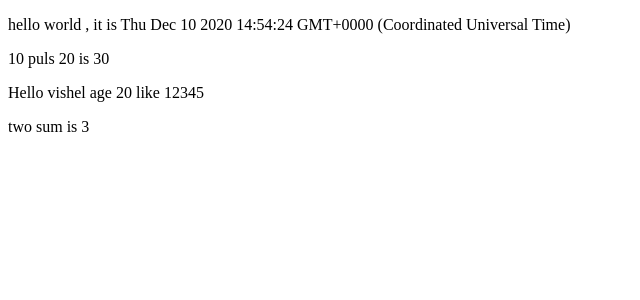
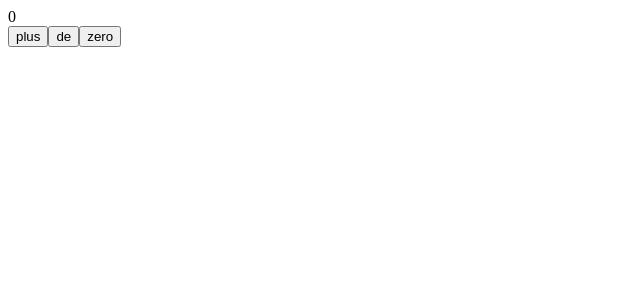
Before and after one commit to futugyou/react-app, a React (Create React App) app: page / in a window 1280 px wide. Shown: the top 300 px of the page, without its empty margins (0-640 px from the left). Built offline with nearby package versions, Linux system fonts and the light colour scheme.

Commit message:
add base state demo
add base state demo

```diff
--- a/src/index.js
+++ b/src/index.js
@@ -17,7 +17,7 @@
 // reportWebVitals();
 
 
-import React from 'react'
+import React, { useState } from 'react'
 import ReactDOM from 'react-dom'
 
 const tt = [1, 2, 3, 4]
@@ -31,11 +31,15 @@ const obj = {
 const sum = (num1, num2) => num1 + num2
 
 const Hello = (p) => {
+  const name = p.name
+  const age = p.age
+  const bornYear = () => new Date().getFullYear() - age
+
   return (
     <div>
       <p>Hello {p.name} age {p.age} like {p.like}</p>
       <p>{p.obj} sum is {p.sum}</p>
-
+      <p>so you were probdbly born in {bornYear()}</p>
     </div>
   )
 }
@@ -51,6 +55,14 @@ const App = () => {
   const now = new Date()
   const a = 10
   const b = 20
+  const [couter, setCouter] = useState(0)
+  const handClick = () => {
+    console.log('clicked')
+  }
+
+  // setTimeout(() => {
+  //   setCouter(couter + 1)
+  // }, 1000);
   // return (
   //   <div>
   //     <p>Hello world, it si {now.toString()}</p>
@@ -59,21 +71,38 @@ const App = () => {
   //     </p>
   //   </div>
   // )
-  return React.createElement(
-    'div',
-    null,
-    React.createElement(
-      'p', null, 'hello world , it is ', now.toString()
-    ),
-    React.createElement(
-      'p', null, a, ' puls ', b, ' is ', a + b
-    ),
-    <Hello name="vishel" age={b} like={tt} obj={obj.second} sum = {sum(1,2)} parts={parts} />
-
+  const increase = () => setCouter(couter + 1)
+  const decrease = () => setCouter(couter - 1)
+  const setZero = () => setCouter(0)
+  return (
+    <div>
+      {/* <div>{couter}</div> */}
+      <Display couter={couter} />
+      <Button handClick={increase} text="plus"></Button>
+      <Button handClick={decrease} text="de"></Button>
+      <Button handClick={setZero} text="zero"></Button>
+    </div>
   )
 }
+
+const Display = (props) => {
+  return (
+    <div>
+      {props.couter}
+    </div>
+  )
+}
+
+const Button = (props) => {
+  return (
+    <button onClick={props.handClick}>
+      {props.text}
+    </button>
+  )
+}
+
 ReactDOM.render(
-  // <App />,
-  React.createElement(App, null),
+  <App />,
+  //React.createElement(App, null),
   document.getElementById('root')
 )
```
Also changed, not shown: 1 other file (tests, documents, lock files or other folders).
